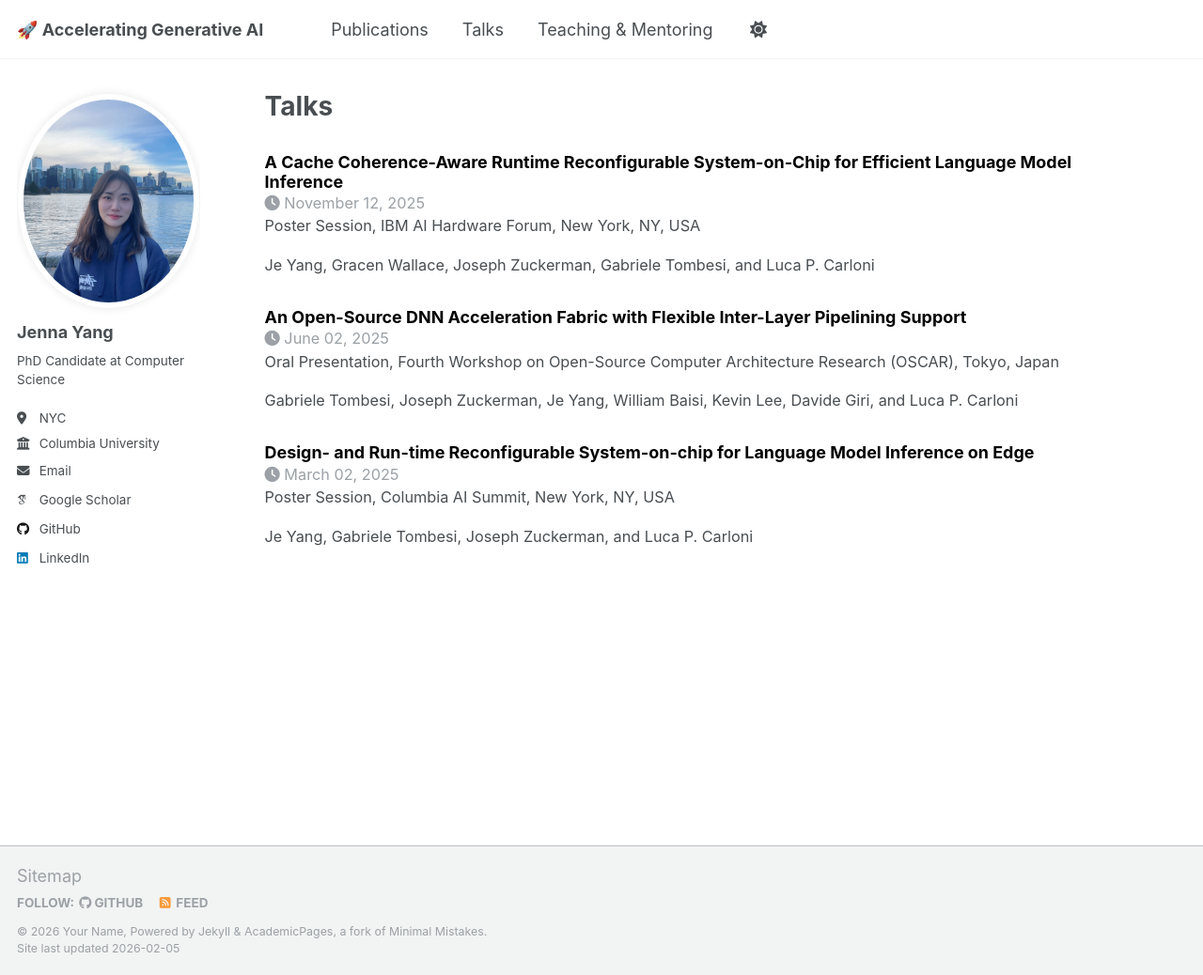
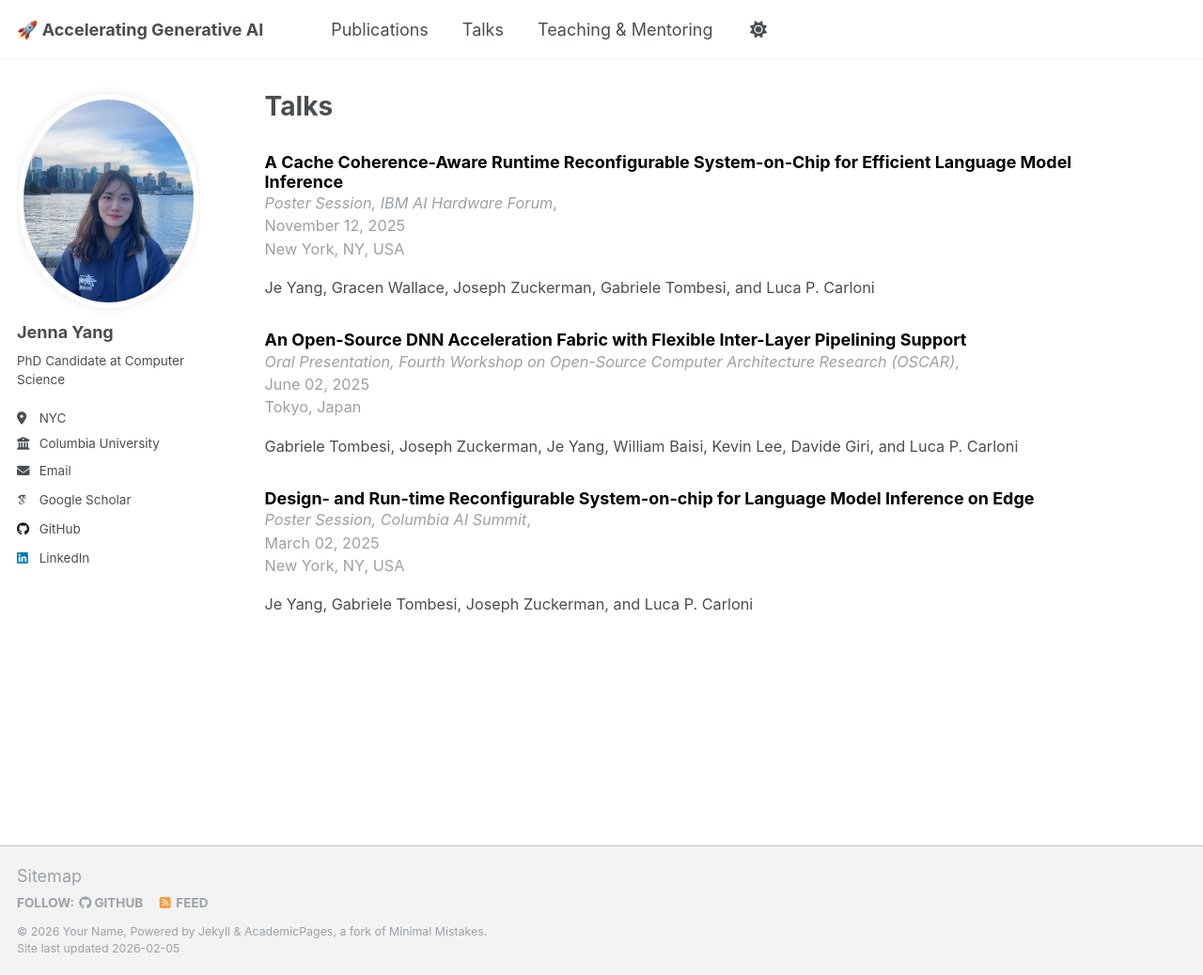
Before and after one commit to jenna-yang/jenna-yang.github.io, a Jekyll site: the page built from _pages/talks.html, in a window 1280 px wide and 1038 px high. Shown: the whole window at 94% size. Built offline with Jekyll 4.4.1, drawn with Linux system fonts in a browser that asks for light colours; some web fonts are replaced.

Commit message:
Update format for talks/teaching

```diff
--- a/_includes/archive-single-talk.html
+++ b/_includes/archive-single-talk.html
@@ -28,11 +28,25 @@
     <h2 class="archive__item-title" itemprop="headline">
       <span class="pub-title">{{ title }}</span>
     </h2>
+
+    {% if post.type or post.venue %}
+      <p class="page__meta"><em>{% if post.type %}{{ post.type }}{% endif %}{% if post.type and post.venue %}, {% endif %}{% if post.venue %}{{ post.venue }}{% endif %}</em>{% if post.venue %},{% endif %}</p>
+    {% endif %}
+
+    {% if post.date %}
+      <p class="page__meta">{{ post.date | date: "%B %d, %Y" }}</p>
+    {% endif %}
+
+    {% if post.location %}
+      <p class="page__meta">{{ post.location }}</p>
+    {% endif %}
+
     {% if post.read_time %}
       <p class="page__meta"><i class="fa fa-clock" aria-hidden="true"></i> {% include read-time.html %}</p>
     {% endif %}
-    {% if post.date %}<p class="page__meta"><i class="fa fa-clock" aria-hidden="true"></i> {{ post.date | date: '%B %d, %Y' }}</p>{% endif %}
-    {% if post.venue %}<p class="archive__item-excerpt" itemprop="description">{{post.type}}, {{ post.venue }},  {{post.location}} {% endif %}
-    {% if post.excerpt %}<p class="archive__item-excerpt" itemprop="description">{{ post.excerpt | markdownify }}</p>{% endif %}
+
+    {% if post.excerpt %}
+      <p class="archive__item-excerpt" itemprop="description">{{ post.excerpt | markdownify }}</p>
+    {% endif %}
   </article>
 </div>
```
